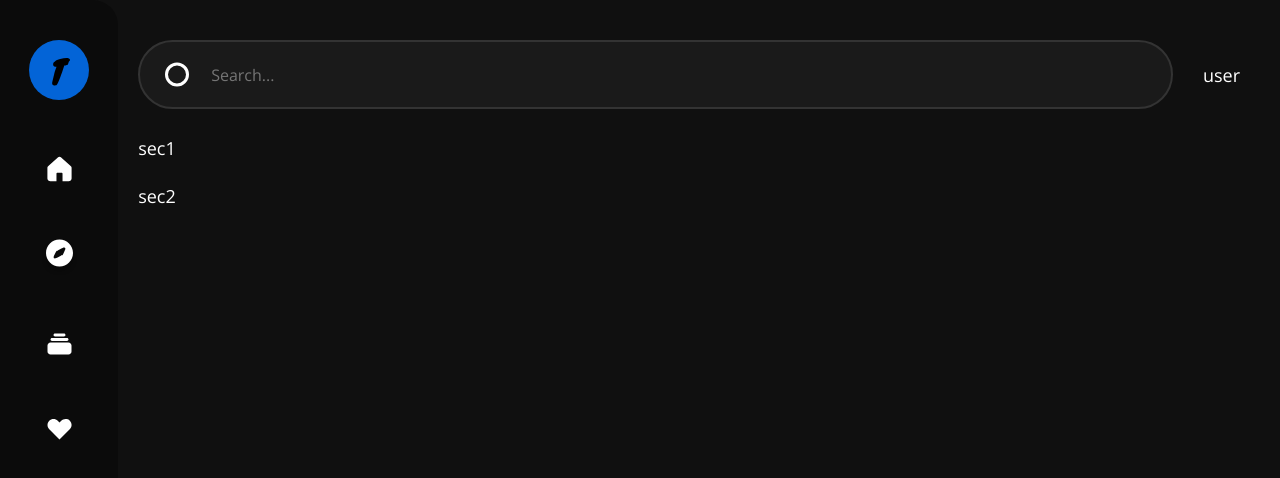
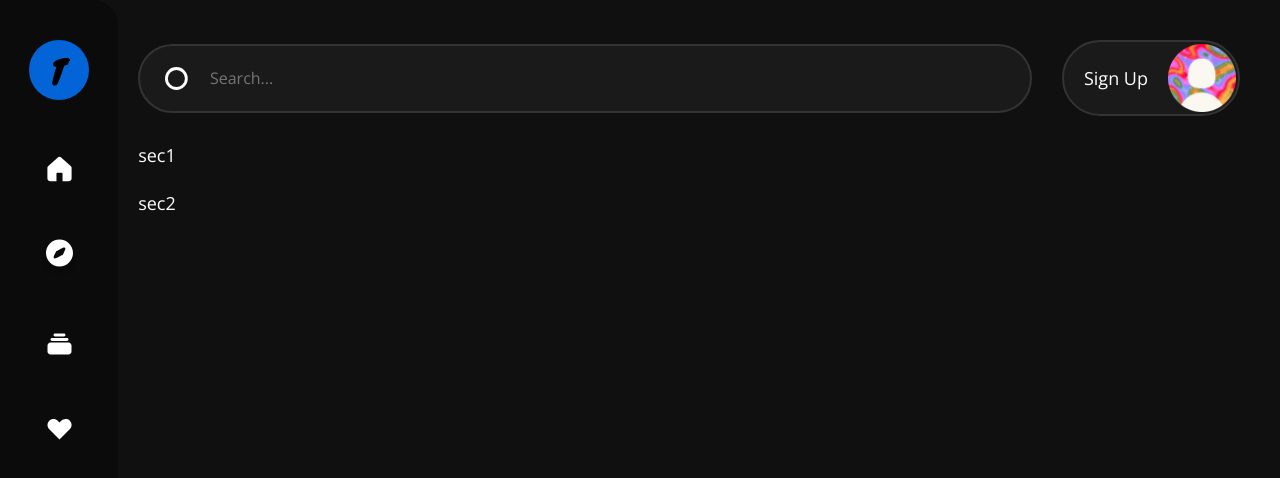
Before and after one commit to tntyyy/tune-client, a React app: page / in a window 1280 px wide. Shown: the top 478 px of the page. Built offline with nearby package versions, Linux system fonts and the light colour scheme.

Commit message:
feat: UserPanel component

```diff
--- a/declaration.d.ts
+++ b/declaration.d.ts
@@ -1,2 +1,3 @@
 declare module "*.module.scss";
 declare module "*.svg";
+declare module "*.png";
--- a/src/components/SearchPanel/SearchPanel.module.scss
+++ b/src/components/SearchPanel/SearchPanel.module.scss
@@ -15,6 +15,7 @@
     border: 0;
     outline: 0;
     height: 55px;
+    width: 100%;
 
     color: var(--color-white);
     font-size: var(--fs-small);
--- /dev/null
+++ b/src/components/UserPanel/UserPanel.module.scss
@@ -0,0 +1,21 @@
+.user {
+  background-color: #1a1a1a;
+  border: 2px solid #333333;
+  border-radius: 50px;
+
+  display: flex;
+  align-items: center;
+  gap: 20px;
+
+  padding: 2px 2px 2px 20px;
+
+  img {
+    width: 68px;
+    height: 68px;
+  }
+
+  a {
+    text-decoration: none;
+    color: var(--color-white);
+  }
+}
--- /dev/null
+++ b/src/components/UserPanel/UserPanel.tsx
@@ -0,0 +1,18 @@
+import React, { FC } from 'react';
+import styles from './UserPanel.module.scss';
+import {Link} from "react-router-dom";
+import userPic from "@/assets/images/defaultUserPic.png";
+
+const UserPanel: FC = () => {
+
+  return (
+      <div className={styles.user}>
+          <Link to={"/"}>
+              Sign Up
+          </Link>
+          <img src={userPic} alt="User"/>
+      </div>
+  );
+};
+
+export default UserPanel;
--- a/src/containers/Header/Header.tsx
+++ b/src/containers/Header/Header.tsx
@@ -1,6 +1,7 @@
 import React, { FC } from 'react';
 import styles from './Header.module.scss';
 import SearchPanel from "@/components/SearchPanel/SearchPanel";
+import UserPanel from "@/components/UserPanel/UserPanel";
 
 interface HeaderProps {}
 
@@ -9,7 +10,7 @@ const Header: FC<HeaderProps> = (props) => {
   return (
       <header className={styles.header}>
           <SearchPanel />
-          <span>user</span>
+          <UserPanel />
       </header>
   );
 };
```
Also changed, not shown: src/assets/images/defaultUserPic.png (added).
